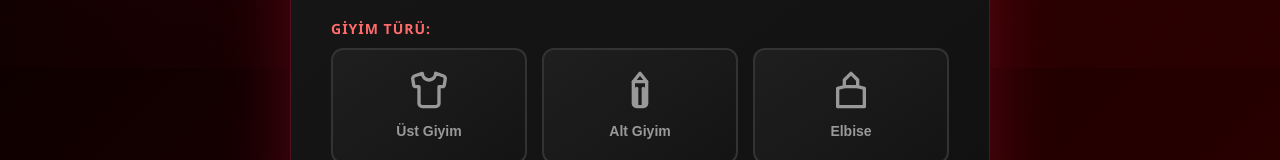
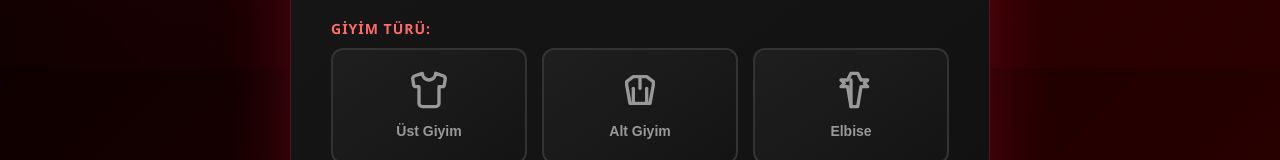
Before and after one commit to Semsetido/ai-giyim-mankeni, a plain HTML site: page index.html in a window 1280 px wide. Shown: the part 732-892 px from the top of the page. Drawn offline with Linux system fonts and the light colour scheme.

Commit message:
Update clothing icons: Better pants and dress icons

```diff
--- a/index.html
+++ b/index.html
@@ -526,17 +526,17 @@
                 </button>
                 <button type="button" class="giyim-btn" id="altGiyimBtn" data-value="Alt Giyim">
                     <svg class="giyim-icon" viewBox="0 0 24 24" fill="none" stroke-width="2" stroke-linecap="round" stroke-linejoin="round">
-                        <path d="M12 2L8 7v13a2 2 0 002 2h4a2 2 0 002-2V7l-4-5z"></path>
-                        <path d="M8 7h8"></path>
-                        <path d="M10 11v10"></path>
-                        <path d="M14 11v10"></path>
+                        <path d="M4 7l4-3h8l4 3v2l-2 11H6L4 9V7z"></path>
+                        <path d="M8 20v-9"></path>
+                        <path d="M16 20v-9"></path>
+                        <path d="M12 4v7"></path>
                     </svg>
                     <span>Alt Giyim</span>
                 </button>
                 <button type="button" class="giyim-btn" id="elbiseBtn" data-value="Elbise">
                     <svg class="giyim-icon" viewBox="0 0 24 24" fill="none" stroke-width="2" stroke-linecap="round" stroke-linejoin="round">
-                        <path d="M12 2L8 6v4l-4 1v11h16V11l-4-1V6l-4-4z"></path>
-                        <path d="M8 10h8"></path>
+                        <path d="M12 2l-2 4h-4l2 2-2 2h4l2 12h4l2-12h4l-2-2 2-2h-4l-2-4h-4z"></path>
+                        <line x1="12" y1="6" x2="12" y2="22"></line>
                     </svg>
                     <span>Elbise</span>
                 </button>
```
